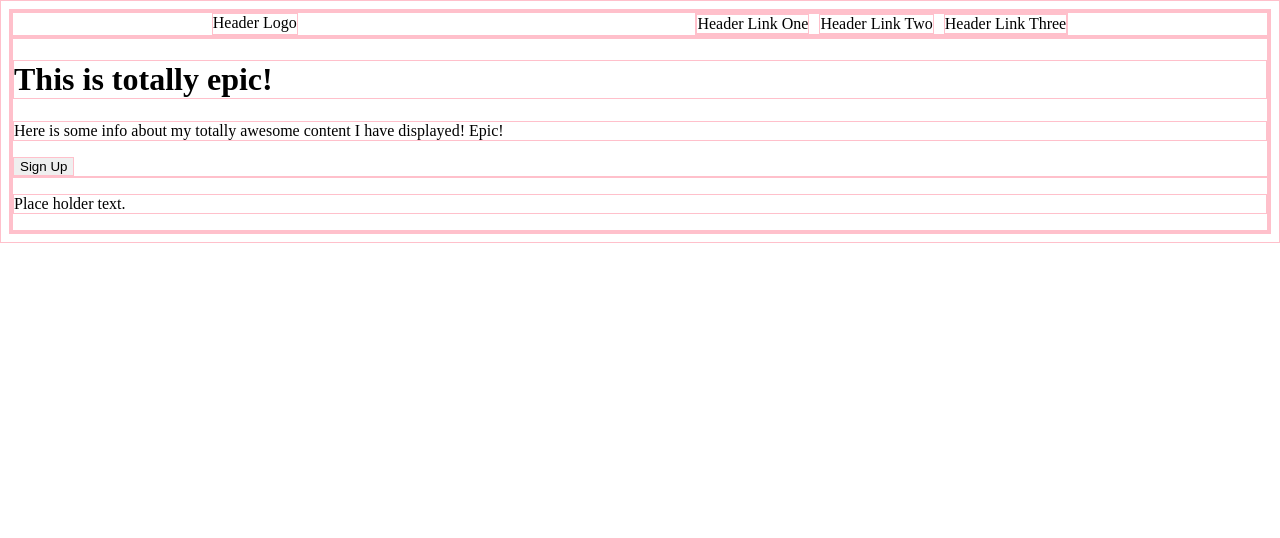
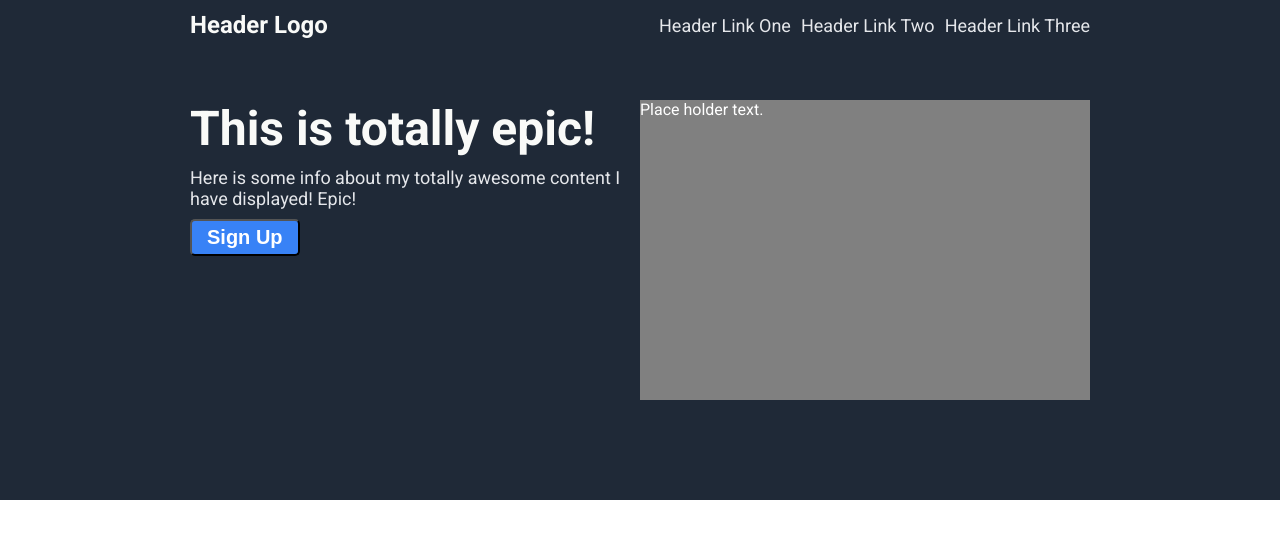
Before and after one commit to Godlox-Tyler/odin-landing-page, a plain HTML site: page index.html in a window 1280 px wide. Drawn offline with Linux system fonts and the light colour scheme.

Commit message:
Add css code to style header and under header content
Found a clever way to ensure the header logo/links stays aligned with
the boundaries of the website info container and image, by setting the
max width's of the text info and img div as a variable, I can then
calculate the addition of that variable to itself as the max width
of the header. All this to say that if I ever change the size of
the website info container the header will follow suit without me
having to do anything. Probably over complicated for this but I found
it cool!

```diff
--- a/landing-page.css
+++ b/landing-page.css
@@ -1,25 +1,97 @@
 html {
     box-sizing: border-box;
+    font-family: 'Roboto' , sans-serif;
 }
 
 *, *::before , *::after {
     box-sizing: inherit;
-    border: .5px solid pink; /* Temporary for layout */
+    /* border: .5px solid pink; Temporary for layout */
+    margin: 0;
+    padding: 0;
+}
+
+:root {
+    --header-info-width: 450px;
 }
 
 .top-container {
     display: flex;
     flex-direction: column;
+    height: 500px;
+    gap: 50px;
+    background-color: #1F2937;
+    color: white;
+}
+
+
+.text1 {
+    display: flex;
+    flex-direction: column;
+    gap: 10px;
+}
+
+.text1 h1 {
+    font-size: 48px;
+    font-weight: 900;
+    color: #F9FAF8;
+}
+
+.text1 p, .header-link {
+    font-size: 18px;
+    color: #E5E7EB;
+}
+
+.text1 button {
+    background-color: #3882F6;
+    color: white;
+    font-size: 20px;
+    font-weight: 550;
+    padding: 5px 15px;
+    border-radius: 5px;
+    max-width: fit-content;
+
 }
 
 .header , .header-links-container {
     display: flex;
 }
 
+.header-container {
+    display: flex;
+    justify-content: center;
+    padding: 0 15px;
+}
+
 .header {
-    justify-content: space-around;
+    justify-content: space-between;
+    height: 50px;
+    display: flex;
+    align-items: center;
+    max-width: calc(var(--header-info-width) + var(--header-info-width));
+    flex-grow: 1;
+}
+
+.logo {
+    font-size: 24px;
+    color: #F9FaF8;
+    font-weight: 850;
 }
 
 .header-links-container {
     gap: 10px;
 }
+
+.header-info-container {
+    display: flex;
+    justify-content: center;
+    padding: 0 15px;
+}
+
+.text1, .header-img {
+    width: var(--header-info-width);
+    height: 300px;
+}
+
+.header-img {
+    background-color: gray;
+}
```
